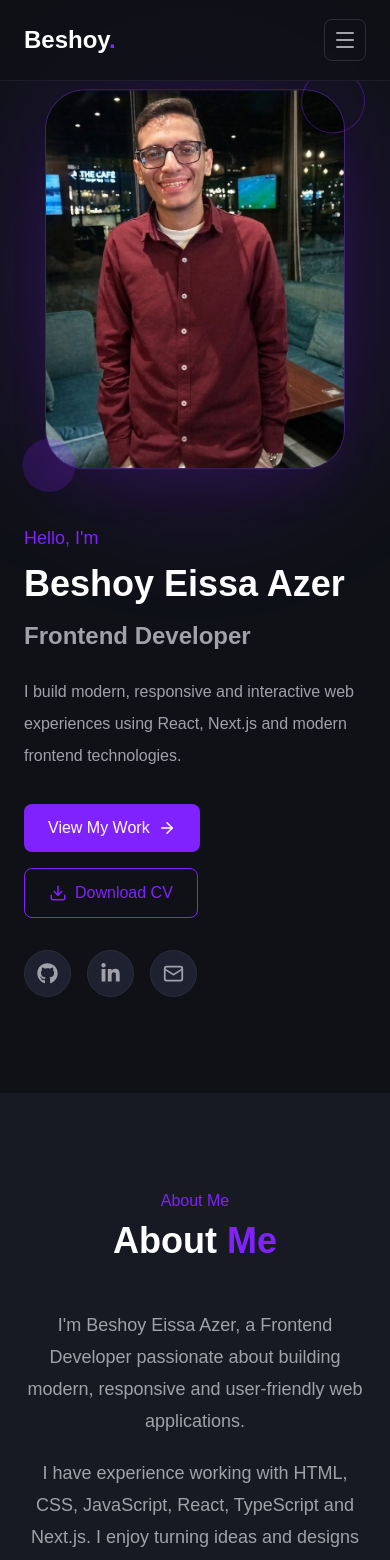
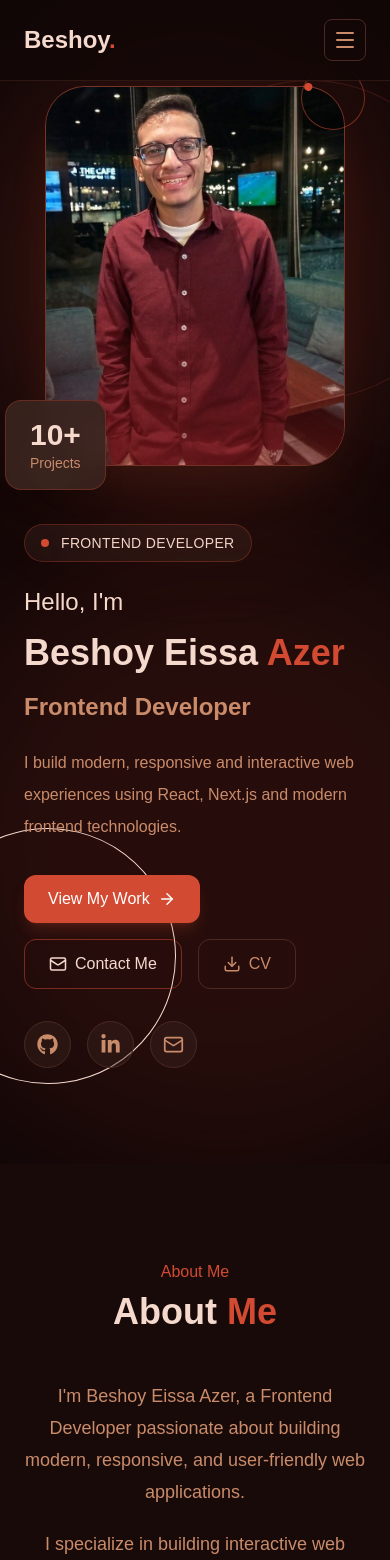
Before and after one commit to EngBeshoo/Beshoy-portfolio, a Next.js app: page / in a window 390 px wide. Shown: the top 1560 px of the page. Built offline with nearby package versions, Linux system fonts and the light colour scheme.

Commit message:
edit color

```diff
--- a/app/globals.css
+++ b/app/globals.css
@@ -1,94 +1,112 @@
 @import "tailwindcss";
 
 :root {
-  --background: #0F1117;
-  --foreground: #FFFFFF;
+  /* ========================================
+     🎨 Main Portfolio Colors
+     ======================================== */
 
-  /* Portfolio Colors */
-  --primary: #8022FE;
-  --secondary: #5B21B6;
+  /* Deep Cherry - Main Dark Red */
+  --deep-cherry: #8E1B1B;
 
-  /* UI Colors */
-  --section: #171A23;
-  --card: #1E2230;
-  --muted: #A1A1AA;
-  --border: #2A2F3A;
+  /* Tomato Red - Primary Accent */
+  --tomato: #D34A32;
 
-  /* Skills Colors */
-  --html: #E34F26;
-  --css: #1572B6;
-  --javascript: #F7DF1E;
-  --bootstrap: #7952B3;
-  --tailwind: #06B6D4;
-  --react: #61DAFB;
-  --typescript: #3178C6;
-  --nextjs: #FFFFFF;
-  --git: #F05032;
-  --github: #FFFFFF;
+  /* Soft Clay - Secondary Accent */
+  --soft-clay: #C98B6A;
+
+  /* Blush Cream - Light Text */
+  --cream: #F6D9CD;
+
+  /* Cocoa Line - Dark Brown */
+  --cocoa: #3A241F;
+
+
+  /* ========================================
+     🖥️ Background & Text
+     ======================================== */
+
+  --background: #120707;
+  --foreground: #F6D9CD;
+
+
+  /* ========================================
+     🧩 UI Colors
+     ======================================== */
+
+  /* Sections */
+  --section: #180A09;
+
+  /* Cards */
+  --card: #21100E;
+
+  /* Secondary / Muted Text */
+  --muted: #C98B6A;
+
+  /* Borders */
+  --border: #4A2922;
+
+
+  /* ========================================
+     🔥 Extra UI Colors
+     ======================================== */
+
+  /* Main buttons / links */
+  --primary: #D34A32;
+
+  /* Hover buttons */
+  --secondary: #8E1B1B;
+
+  /* Highlight */
+  --accent: #C98B6A;
+
+  /* Very light text */
+  --light: #F6D9CD;
+
+  /* Dark surface */
+  --surface: #3A241F;
 }
 
+
+/* ========================================
+   🎨 Tailwind Theme
+   ======================================== */
+
 @theme inline {
+  /* Main */
   --color-background: var(--background);
   --color-foreground: var(--foreground);
 
   /* Portfolio Colors */
-  --color-primary: var(--primary);
-  --color-secondary: var(--secondary);
+  --color-deep-cherry: var(--deep-cherry);
+  --color-tomato: var(--tomato);
+  --color-soft-clay: var(--soft-clay);
+  --color-cream: var(--cream);
+  --color-cocoa: var(--cocoa);
 
-  /* UI Colors */
+  /* UI */
   --color-section: var(--section);
   --color-card: var(--card);
   --color-muted: var(--muted);
   --color-border: var(--border);
 
-  /* Skills Colors */
-  --color-html: var(--html);
-  --color-css: var(--css);
-  --color-javascript: var(--javascript);
-  --color-bootstrap: var(--bootstrap);
-  --color-tailwind: var(--tailwind);
-  --color-react: var(--react);
-  --color-typescript: var(--typescript);
-  --color-nextjs: var(--nextjs);
-  --color-git: var(--git);
-  --color-github: var(--github);
+  /* Extra */
+  --color-primary: var(--primary);
+  --color-secondary: var(--secondary);
+  --color-accent: var(--accent);
+  --color-light: var(--light);
+  --color-surface: var(--surface);
 
-  --font-sans: var(--font-geist-sans);
-  --font-mono: var(--font-geist-mono);
+  /* Font */
+  --font-sans: Arial, Helvetica, sans-serif;
 }
 
-@media (prefers-color-scheme: dark) {
-  :root {
-    --background: #0F1117;
-    --foreground: #FFFFFF;
 
-    /* Portfolio Colors */
-    --primary: #8022FE;
-    --secondary: #5B21B6;
-
-    /* UI Colors */
-    --section: #171A23;
-    --card: #1E2230;
-    --muted: #A1A1AA;
-    --border: #2A2F3A;
-
-    /* Skills Colors */
-    --html: #E34F26;
-    --css: #1572B6;
-    --javascript: #F7DF1E;
-    --bootstrap: #7952B3;
-    --tailwind: #06B6D4;
-    --react: #61DAFB;
-    --typescript: #3178C6;
-    --nextjs: #FFFFFF;
-    --git: #F05032;
-    --github: #FFFFFF;
-  }
-}
+/* ========================================
+   🌐 Global Styles
+   ======================================== */
 
 html {
   scroll-behavior: smooth;
-  scroll-padding-top: 80px;
 }
 
 body {
@@ -96,3 +114,35 @@ body {
   color: var(--foreground);
   font-family: Arial, Helvetica, sans-serif;
 }
+
+
+/* ========================================
+   ✨ Selection
+   ======================================== */
+
+::selection {
+  background: var(--tomato);
+  color: var(--cream);
+}
+
+
+/* ========================================
+   🖱️ Scrollbar
+   ======================================== */
+
+::-webkit-scrollbar {
+  width: 8px;
+}
+
+::-webkit-scrollbar-track {
+  background: var(--background);
+}
+
+::-webkit-scrollbar-thumb {
+  background: var(--deep-cherry);
+  border-radius: 999px;
+}
+
+::-webkit-scrollbar-thumb:hover {
+  background: var(--tomato);
+}
--- a/app/page.tsx
+++ b/app/page.tsx
@@ -31,64 +31,181 @@ export default function Home() {
 
       <main className="bg-background text-foreground">
 
-        <section className="min-h-screen overflow-hidden">
+        {/* ================= HERO ================= */}
+        <section className="relative min-h-screen overflow-hidden">
 
-          <div className="mx-auto flex min-h-screen max-w-7xl flex-col items-center justify-center gap-12 px-6 py-24 md:flex-row md:gap-0">
+          {/* Animated Background */}
+          <div className="pointer-events-none absolute inset-0 overflow-hidden">
 
+            {/* Large left circle */}
+            <motion.div
+              className="absolute -left-40 top-20 h-[500px] w-[500px] rounded-full bg-cherry/20 blur-3xl"
+              animate={{
+                x: [0, 60, 0],
+                y: [0, 40, 0],
+                scale: [1, 1.15, 1],
+              }}
+              transition={{
+                duration: 12,
+                repeat: Infinity,
+                ease: "easeInOut",
+              }}
+            />
+
+            {/* Right circle */}
+            <motion.div
+              className="absolute -right-40 bottom-0 h-[550px] w-[550px] rounded-full bg-tomato/10 blur-3xl"
+              animate={{
+                x: [0, -50, 0],
+                y: [0, -40, 0],
+                scale: [1, 1.1, 1],
+              }}
+              transition={{
+                duration: 14,
+                repeat: Infinity,
+                ease: "easeInOut",
+              }}
+            />
+
+            {/* Small glowing orb */}
+            <motion.div
+              className="absolute left-[45%] top-[20%] h-4 w-4 rounded-full bg-tomato shadow-lg shadow-tomato/50"
+              animate={{
+                y: [0, -30, 0],
+                opacity: [0.4, 1, 0.4],
+              }}
+              transition={{
+                duration: 4,
+                repeat: Infinity,
+                ease: "easeInOut",
+              }}
+            />
+
+            {/* Another orb */}
+            <motion.div
+              className="absolute right-[20%] top-[35%] h-2 w-2 rounded-full bg-cream"
+              animate={{
+                y: [0, 25, 0],
+                opacity: [0.2, 0.8, 0.2],
+              }}
+              transition={{
+                duration: 5,
+                repeat: Infinity,
+                ease: "easeInOut",
+              }}
+            />
+
+            {/* Decorative rotating ring */}
+            <motion.div
+              className="absolute -right-20 top-20 h-80 w-80 rounded-full border border-tomato/20"
+              animate={{
+                rotate: 360,
+              }}
+              transition={{
+                duration: 30,
+                repeat: Infinity,
+                ease: "linear",
+              }}
+            />
+
+            {/* Second ring */}
+            <motion.div
+              className="absolute -left-20 bottom-20 h-64 w-64 rounded-full border border-cherry/20"
+              animate={{
+                rotate: -360,
+              }}
+              transition={{
+                duration: 25,
+                repeat: Infinity,
+                ease: "linear",
+              }}
+            />
+
+          </div>
+
+          {/* Hero Content */}
+          <div className="relative z-10 mx-auto flex min-h-screen max-w-7xl flex-col items-center justify-center gap-12 px-6 py-24 md:flex-row md:gap-0">
+
+            {/* ================= LEFT ================= */}
             <motion.div
               className="order-2 w-full md:order-1 md:w-1/2"
-              initial={{ opacity: 0, x: -50 }}
+              initial={{ opacity: 0, x: -60 }}
               animate={{ opacity: 1, x: 0 }}
-              transition={{ duration: 0.7 }}
+              transition={{ duration: 0.8 }}
             >
 
-              <motion.p
-                className="text-lg font-medium text-primary text-3xl"
+              {/* Small Label */}
+              <motion.div
+                className="mb-6 inline-flex items-center gap-3 rounded-full border border-tomato/30 bg-cocoa/40 px-4 py-2"
                 initial={{ opacity: 0, y: 20 }}
                 animate={{ opacity: 1, y: 0 }}
-                transition={{ delay: 0.2, duration: 0.5 }}
+                transition={{ delay: 0.2 }}
+              >
+                <span className="h-2 w-2 rounded-full bg-tomato shadow-lg shadow-tomato/50" />
+
+                <span className="text-sm font-medium tracking-wide text-cream">
+                  FRONTEND DEVELOPER
+                </span>
+              </motion.div>
+
+              {/* Hello */}
+              <motion.p
+                className="text-2xl font-medium text-cream sm:text-3xl"
+                initial={{ opacity: 0, y: 20 }}
+                animate={{ opacity: 1, y: 0 }}
+                transition={{ delay: 0.3, duration: 0.5 }}
               >
                 Hello, I&apos;m
               </motion.p>
 
+              {/* Name */}
               <motion.h1
-                className="mt-3 text-4xl font-bold sm:text-5xl lg:text-6xl"
-                initial={{ opacity: 0, y: 20 }}
-                animate={{ opacity: 1, y: 0 }}
-                transition={{ delay: 0.3, duration: 0.5 }}
-              >
-                Beshoy Eissa Azer
-              </motion.h1>
-
-              <motion.h2
-                className="mt-4 text-2xl font-semibold text-muted sm:text-3xl"
+                className="mt-3 text-4xl font-bold leading-tight sm:text-5xl lg:text-6xl"
                 initial={{ opacity: 0, y: 20 }}
                 animate={{ opacity: 1, y: 0 }}
                 transition={{ delay: 0.4, duration: 0.5 }}
               >
+                <span className="text-cream">
+                  Beshoy Eissa
+                </span>{" "}
+                <span className="text-tomato">
+                  Azer
+                </span>
+              </motion.h1>
+
+              {/* Job */}
+              <motion.h2
+                className="mt-4 text-2xl font-semibold text-soft-clay sm:text-3xl"
+                initial={{ opacity: 0, y: 20 }}
+                animate={{ opacity: 1, y: 0 }}
+                transition={{ delay: 0.5, duration: 0.5 }}
+              >
                 Frontend Developer
               </motion.h2>
 
+              {/* Description */}
               <motion.p
-                className="mt-6 max-w-xl text-base leading-8 text-muted sm:text-lg"
+                className="mt-6 max-w-xl text-base leading-8 text-soft-clay sm:text-lg"
                 initial={{ opacity: 0, y: 20 }}
                 animate={{ opacity: 1, y: 0 }}
-                transition={{ delay: 0.5, duration: 0.5 }}
+                transition={{ delay: 0.6, duration: 0.5 }}
               >
                 I build modern, responsive and interactive web experiences
                 using React, Next.js and modern frontend technologies.
               </motion.p>
 
+              {/* Buttons */}
               <motion.div
                 className="mt-8 flex flex-wrap gap-4"
                 initial={{ opacity: 0, y: 20 }}
                 animate={{ opacity: 1, y: 0 }}
-                transition={{ delay: 0.6, duration: 0.5 }}
+                transition={{ delay: 0.7, duration: 0.5 }}
               >
 
+                {/* View Projects */}
                 <a
                   href="#projects"
-                  className="group flex items-center gap-2 rounded-lg bg-primary px-6 py-3 font-medium text-white transition hover:bg-secondary"
+                  className="group flex items-center gap-2 rounded-xl bg-tomato px-6 py-3 font-medium text-white shadow-lg shadow-tomato/20 transition duration-300 hover:-translate-y-1 hover:bg-deep-cherry"
                 >
                   View My Work
 
@@ -98,22 +215,36 @@ export default function Home() {
                   />
                 </a>
 
+                {/* Contact */}
+                <a
+                  href="#contact"
+                  className="flex items-center gap-2 rounded-xl border border-tomato/50 px-6 py-3 font-medium text-cream transition duration-300 hover:-translate-y-1 hover:bg-tomato hover:text-white"
+                >
+                  <Mail size={18} />
+
+                  Contact Me
+                </a>
+
+                {/* CV */}
                 <a
                   href="https://drive.google.com/file/d/1wZWbOjBwfq9QN2AARsA_nl-iSLyD6iJQ/view?usp=sharing"
-                  download
-                  className="flex items-center gap-2 rounded-lg border border-primary px-6 py-3 font-medium text-primary transition hover:bg-primary hover:text-white"
+                  target="_blank"
+                  rel="noopener noreferrer"
+                  className="flex items-center gap-2 rounded-xl border border-border px-6 py-3 font-medium text-soft-clay transition duration-300 hover:border-tomato hover:text-cream"
                 >
                   <Download size={18} />
-                  Download CV
+
+                  CV
                 </a>
 
               </motion.div>
 
+              {/* Social */}
               <motion.div
                 className="mt-8 flex items-center gap-4"
                 initial={{ opacity: 0, y: 20 }}
                 animate={{ opacity: 1, y: 0 }}
-                transition={{ delay: 0.7, duration: 0.5 }}
+                transition={{ delay: 0.8, duration: 0.5 }}
               >
 
                 <a
@@ -121,7 +252,7 @@ export default function Home() {
                   target="_blank"
                   rel="noopener noreferrer"
                   aria-label="GitHub"
-                  className="rounded-full border border-border bg-card p-3 text-muted transition duration-300 hover:-translate-y-1 hover:border-primary hover:text-primary"
+                  className="rounded-full border border-border bg-cocoa/40 p-3 text-soft-clay transition duration-300 hover:-translate-y-1 hover:border-tomato hover:text-tomato"
                 >
                   <FaGithub size={21} />
                 </a>
@@ -131,7 +262,7 @@ export default function Home() {
                   target="_blank"
                   rel="noopener noreferrer"
                   aria-label="LinkedIn"
-                  className="rounded-full border border-border bg-card p-3 text-muted transition duration-300 hover:-translate-y-1 hover:border-primary hover:text-primary"
+                  className="rounded-full border border-border bg-cocoa/40 p-3 text-soft-clay transition duration-300 hover:-translate-y-1 hover:border-tomato hover:text-tomato"
                 >
                   <FaLinkedinIn size={21} />
                 </a>
@@ -139,7 +270,7 @@ export default function Home() {
                 <a
                   href="mailto:bghazr@gmail.com"
                   aria-label="Email"
-                  className="rounded-full border border-border bg-card p-3 text-muted transition duration-300 hover:-translate-y-1 hover:border-primary hover:text-primary"
+                  className="rounded-full border border-border bg-cocoa/40 p-3 text-soft-clay transition duration-300 hover:-translate-y-1 hover:border-tomato hover:text-tomato"
                 >
                   <Mail size={21} />
                 </a>
@@ -148,28 +279,31 @@ export default function Home() {
 
             </motion.div>
 
+            {/* ================= RIGHT ================= */}
             <motion.div
               className="order-1 flex w-full justify-center md:order-2 md:w-1/2"
-              initial={{ opacity: 0, x: 50, scale: 0.9 }}
+              initial={{ opacity: 0, x: 60, scale: 0.9 }}
               animate={{ opacity: 1, x: 0, scale: 1 }}
-              transition={{ duration: 0.8, delay: 0.2 }}
+              transition={{ duration: 0.9, delay: 0.2 }}
             >
 
               <motion.div
                 className="relative"
                 animate={{
-                  y: [0, -10, 0],
+                  y: [0, -12, 0],
                 }}
                 transition={{
-                  duration: 4,
+                  duration: 5,
                   repeat: Infinity,
                   ease: "easeInOut",
                 }}
               >
 
-                <div className="absolute -inset-6 -z-10 rounded-full bg-primary/20 blur-3xl" />
+                {/* Glow */}
+                <div className="absolute -inset-8 -z-10 rounded-full bg-tomato/20 blur-3xl" />
 
-                <div className="relative h-[380px] w-[300px] overflow-hidden rounded-[40px] border border-primary/30 bg-card shadow-2xl shadow-primary/10 sm:h-[470px] sm:w-[360px] md:h-[520px] md:w-[400px]">
+                {/* Image */}
+                <div className="relative h-[380px] w-[300px] overflow-hidden rounded-[40px] border border-tomato/40 bg-cocoa shadow-2xl shadow-tomato/10 sm:h-[470px] sm:w-[360px] md:h-[520px] md:w-[400px]">
 
                   <Image
                     src="/images/profile.jpg"
@@ -180,10 +314,14 @@ export default function Home() {
                     className="object-cover object-top"
                   />
 
+                  {/* Image Overlay */}
+                  <div className="absolute inset-0 bg-gradient-to-t from-deep-cherry/50 via-transparent to-transparent" />
+
                 </div>
 
+                {/* Rotating Ring */}
                 <motion.div
-                  className="absolute -right-5 -top-5 h-16 w-16 rounded-full border border-primary/40"
+                  className="absolute -right-5 -top-5 h-16 w-16 rounded-full border border-tomato/50"
                   animate={{
                     rotate: 360,
                   }}
@@ -192,10 +330,13 @@ export default function Home() {
                     repeat: Infinity,
                     ease: "linear",
                   }}
-                />
+                >
+                  <div className="absolute right-0 top-1/2 h-2 w-2 -translate-y-1/2 rounded-full bg-tomato" />
+                </motion.div>
 
+                {/* Bottom Bubble */}
                 <motion.div
-                  className="absolute -bottom-5 -left-5 h-12 w-12 rounded-full bg-primary/20"
+                  className="absolute -bottom-5 -left-5 h-14 w-14 rounded-full border border-soft-clay/20 bg-cocoa"
                   animate={{
                     scale: [1, 1.2, 1],
                   }}
@@ -205,6 +346,22 @@ export default function Home() {
                     ease: "easeInOut",
                   }}
                 />
+
+                {/* Experience Card */}
+                <motion.div
+                  className="absolute -bottom-6 -left-10 rounded-2xl border border-tomato/30 bg-cocoa/90 px-6 py-4 shadow-xl backdrop-blur-md"
+                  initial={{ opacity: 0, y: 20 }}
+                  animate={{ opacity: 1, y: 0 }}
+                  transition={{ delay: 1.1 }}
+                >
+                  <p className="text-3xl font-bold text-cream">
+                    10+
+                  </p>
+
+                  <p className="text-sm text-soft-clay">
+                    Projects
+                  </p>
+                </motion.div>
 
               </motion.div>
 
--- a/components/About.tsx
+++ b/components/About.tsx
@@ -15,7 +15,7 @@ export default function About() {
           viewport={{ once: true, amount: 0.3 }}
           transition={{ duration: 0.6 }}
         >
-          <p className="mb-2 text-primary">
+          <p className="mb-2 font-medium text-primary">
             About Me
           </p>
 
@@ -35,23 +35,22 @@ export default function About() {
             delay: 0.2,
           }}
         >
-
           <p className="text-lg leading-8 text-muted">
             I&apos;m Beshoy Eissa Azer, a Frontend Developer passionate about
-            building modern, responsive and user-friendly web applications.
+            building modern, responsive, and user-friendly web applications.
           </p>
 
           <p className="mt-5 text-lg leading-8 text-muted">
-            I have experience working with HTML, CSS, JavaScript, React,
-            TypeScript and Next.js. I enjoy turning ideas and designs into
-            clean and interactive web experiences.
+            I specialize in building interactive web experiences using
+            React, Next.js, JavaScript, TypeScript, and modern frontend
+            technologies.
           </p>
 
           <p className="mt-5 text-lg leading-8 text-muted">
-            I&apos;m always learning new technologies and improving my skills
-            to build better and more efficient web applications.
+            I enjoy transforming ideas and designs into clean, responsive,
+            and engaging interfaces while continuously improving my skills
+            and learning new technologies.
           </p>
-
         </motion.div>
 
       </div>
```
Also changed, not shown: components/Contact.tsx (+93 -14 lines), components/Skills.tsx (+57 -25 lines), 1 other file (tests, documents, lock files or other folders).
